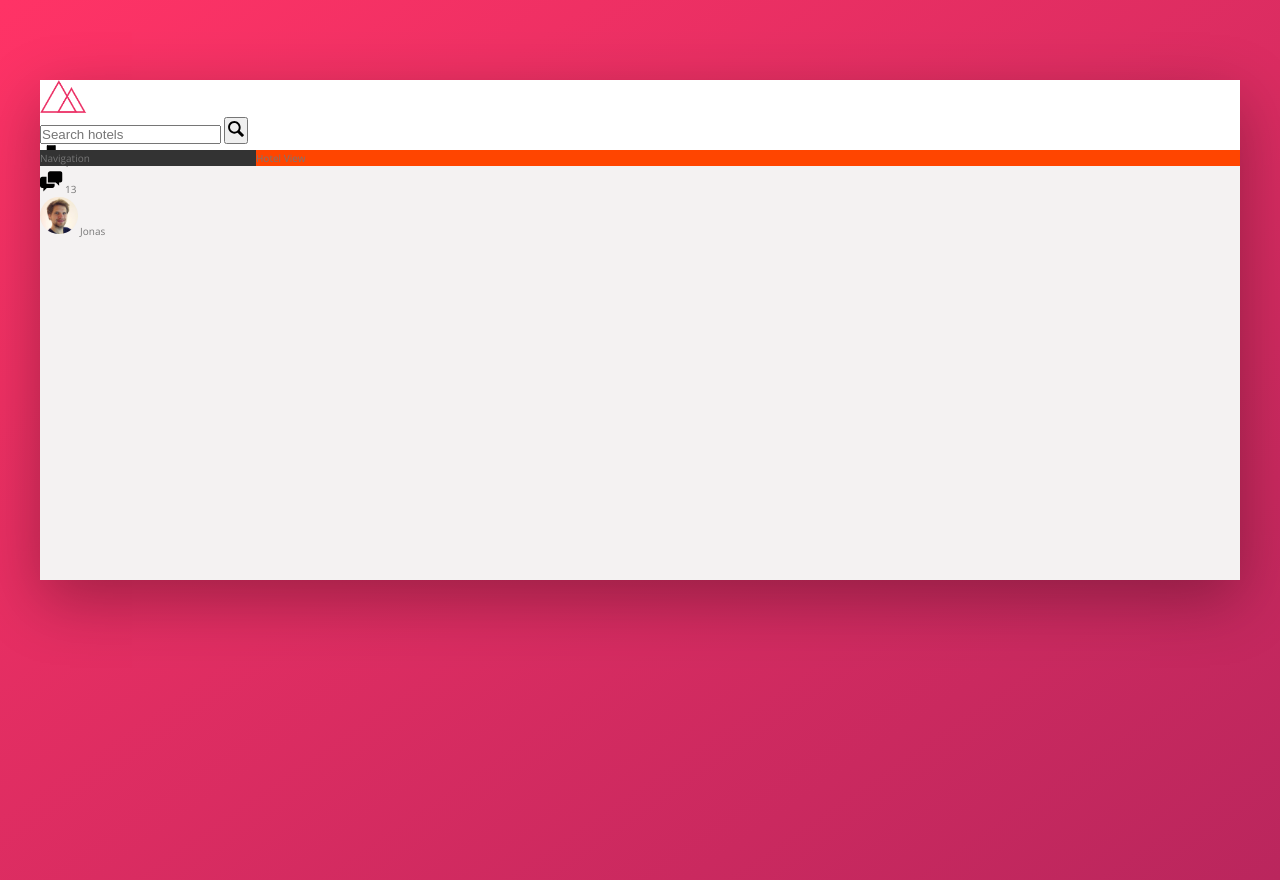
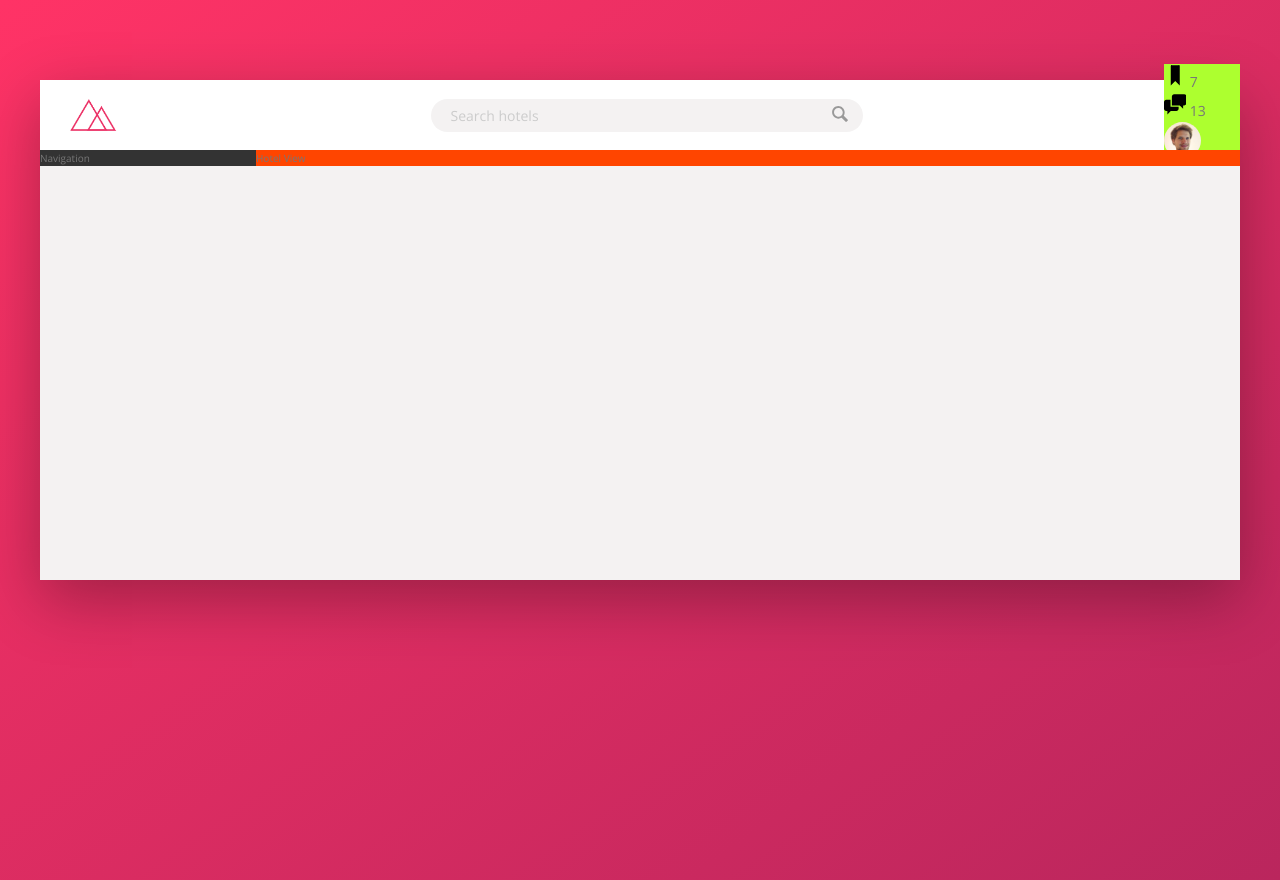
Before and after one commit to CLTsolutions/advanced_css_course, a website: page Trillo/starter/index.html in a window 1280 px wide. Drawn offline with nearby package versions, Linux system fonts and the light colour scheme.

Commit message:
finished header pt 2

```diff
--- a/Trillo/starter/index.html
+++ b/Trillo/starter/index.html
@@ -18,7 +18,11 @@
       <header class="header">
         <img src="img/logo.png" alt="trillo logo" class="logo" />
         <form action="#" class="search">
-          <input type="text" class="search_input" placeholder="Search hotels" />
+          <input
+            type="text"
+            class="search__input"
+            placeholder="Search hotels"
+          />
           <button class="search__button">
             <!-- svgs as icons for screen readers (they can fail on icon fonts)  -->
             <!-- svg - scalable vector graphics -->
--- a/Trillo/starter/sass/_components.scss
+++ b/Trillo/starter/sass/_components.scss
@@ -5,25 +5,81 @@
 // ======= LOGO =========
 .logo {
   height: 3.25rem;
+  margin-left: 3rem;
 }
 
 //======== SEARCH ==========
 .search {
+  // for width
+  flex: 0 0 40%;
+
+  // flex item becoming flex container
+  // nested flexboxes
+  display: flex;
+  align-items: center;
+  justify-content: center;
+
   &__input {
+    // input element doesn't inherit global fonts
+    font-family: inherit;
+    font-size: inherit;
+    color: inherit;
+    background-color: var(--color-grey-light-2);
+    border: none;
+    padding: 0.7rem 2rem;
+    // using pixels because it just needs to be a high num
+    border-radius: 100px;
+    width: 90%;
+    transition: all 0.2s;
+    // so button can sit on top of input
+    margin-right: -3.25rem;
+
+    &:focus {
+      outline: none;
+      // when input element is focused its width increases from 90% to 100%
+      width: 100%;
+      background-color: var(--color-grey-light-3);
+    }
+
+    // works only in chrome and safari (webkit)
+    &::-webkit-input-placeholder {
+      font-weight: 100;
+      color: var(--color-grey-light-4);
+    }
+  }
+
+  // adjacent selector because they're sibs
+  &__input:focus + &__button {
+    background-color: var(--color-grey-light-3);
   }
 
   &__button {
+    border: none;
+    background-color: var(--color-grey-light-2);
+
+    &:focus {
+      outline: none;
+    }
+
+    &:active {
+      // so button moves down when clicked
+      transform: translateY(2px);
+    }
   }
 
   &__icon {
     //   formatting a svg icon by setting h and w
     height: 2rem;
     width: 2rem;
+    // changing button color using fill;
+    fill: var(--color-grey-dark-3);
   }
 }
 
 //======== USER NAVIGATION ==========
 .user-nav {
+  background-color: greenyellow;
+
   &__icon-box {
   }
 
--- a/Trillo/starter/sass/_layout.scss
+++ b/Trillo/starter/sass/_layout.scss
@@ -12,9 +12,14 @@
 }
 
 .header {
+  font-size: 1.4rem;
   height: 7rem;
   background-color: #fff;
   border-bottom: var(--color-grey-light-2);
+
+  display: flex;
+  justify-content: space-between;
+  align-items: center;
 }
 
 // content is the flex container
```
Also changed, not shown: Trillo/starter/css/style.comp.css, Trillo/starter/css/style.css.
